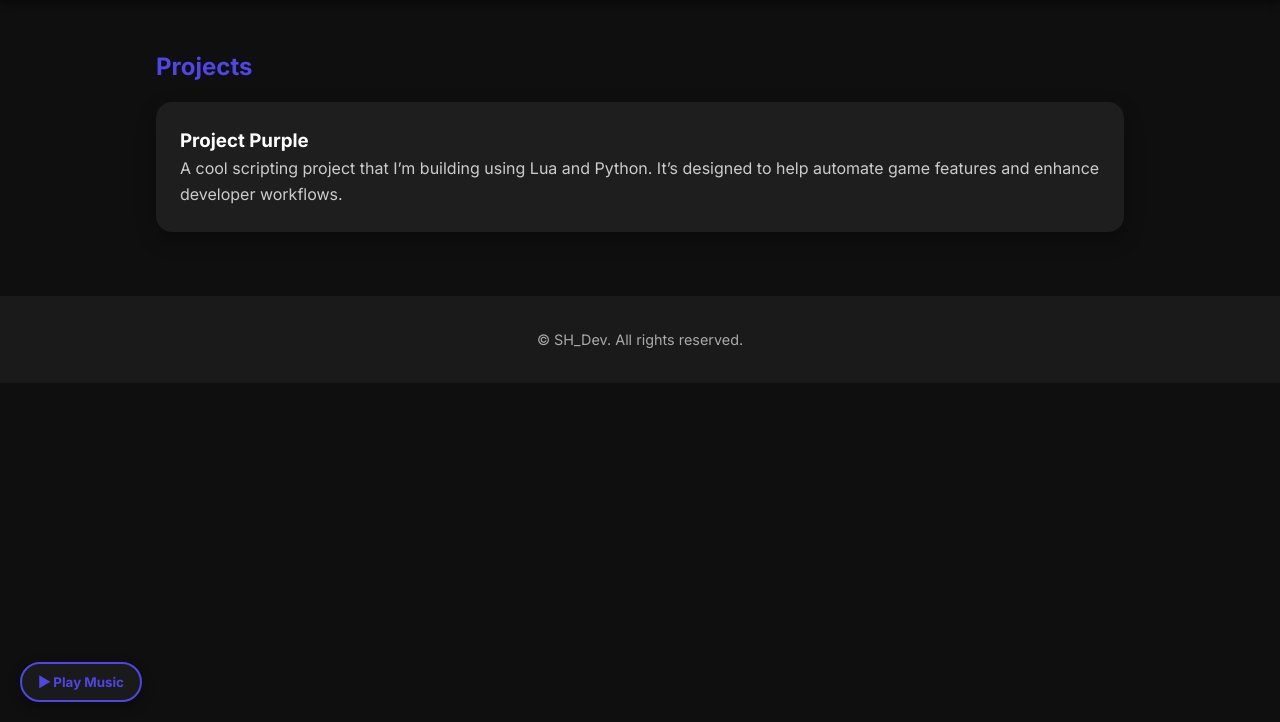
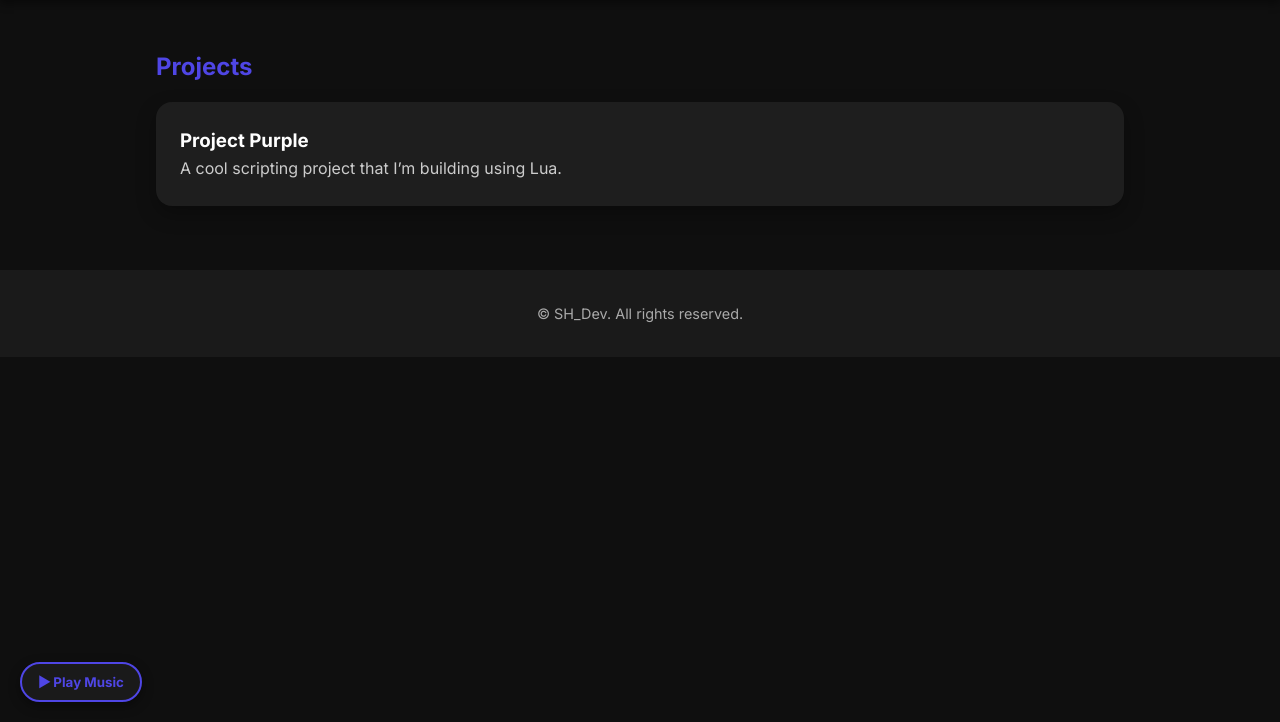
Before and after one commit to SH-DevNew/SH-DevNew.github.io, a plain HTML site: page index.html in a window 1280 px wide. Both pictures are taken after a click on the link "Projects". Shown: the part 78-800 px from the top of the page. Drawn offline with Linux system fonts and the light colour scheme.

Commit message:
Update index.html
Signed-off-by: SH_Dev <lenovopcgood@gmail.com>

```diff
--- a/index.html
+++ b/index.html
@@ -183,7 +183,7 @@
       <div class="tab-section">
         <div class="tab-card">
           <h3>Project Purple</h3>
-          <p>A cool scripting project that I’m building using Lua and Python. It’s designed to help automate game features and enhance developer workflows.</p>
+          <p>A cool scripting project that I’m building using Lua.</p>
         </div>
       </div>
     </section>
```
